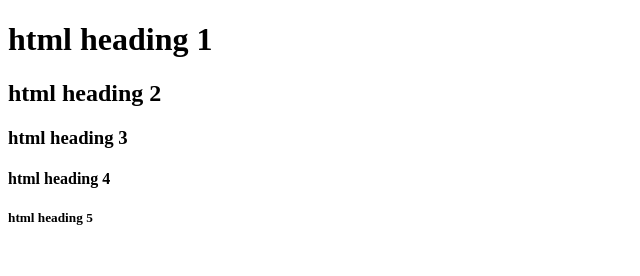
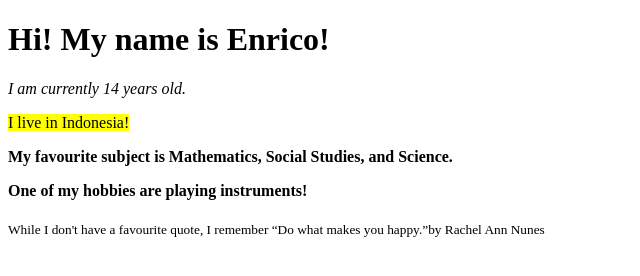
Before and after one commit to enricoandhika3003-cmd/My-Coding-Class, a plain HTML site: page index.html in a window 1280 px wide. Shown: the whole page, without its empty margins (0-640 px from the left). Drawn offline with Linux system fonts and the light colour scheme.

Commit message:
html elements

```diff
--- a/index.html
+++ b/index.html
@@ -7,19 +7,12 @@
 </head>
 <body>
     <h1>
-        html heading 1
+        Hi! My name is Enrico!
     </h1>
-    <h2>
-        html heading 2
-    </h2>
-    <h3>
-        html heading 3
-    </h3>
-    <h4>
-        html heading 4
-    </h4>
-    <h5>
-        html heading 5
-    </h5>
+    <p><i>I am currently 14 years old.</i></p>
+    <p><mark>I live in Indonesia!</mark></p>
+    <p><B>My favourite subject is Mathematics, Social Studies, and Science.</B></p>
+    <p><strong><super>One of my hobbies are playing instruments!</super></strong></p>
+    <p><sub>While I don't have a favourite quote, I remember <q>Do what makes you happy.</q>by Rachel Ann Nunes</sub></p>
 </body>
 </html>
```
